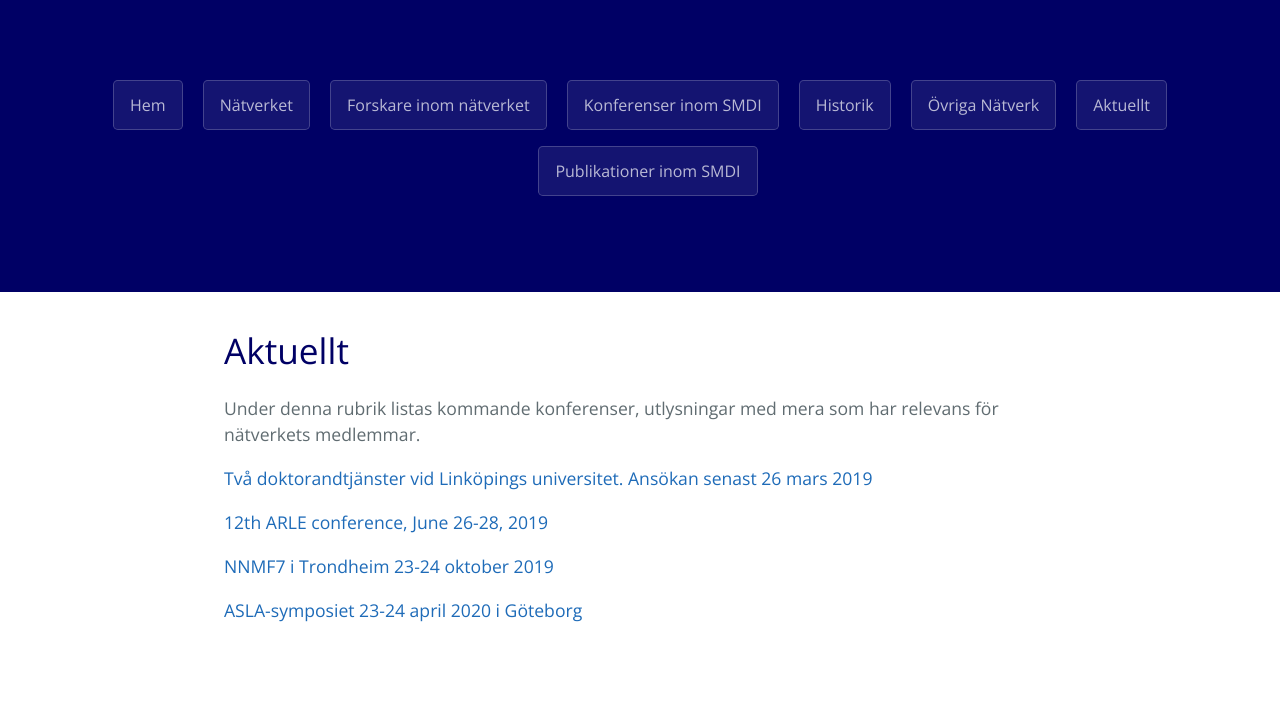
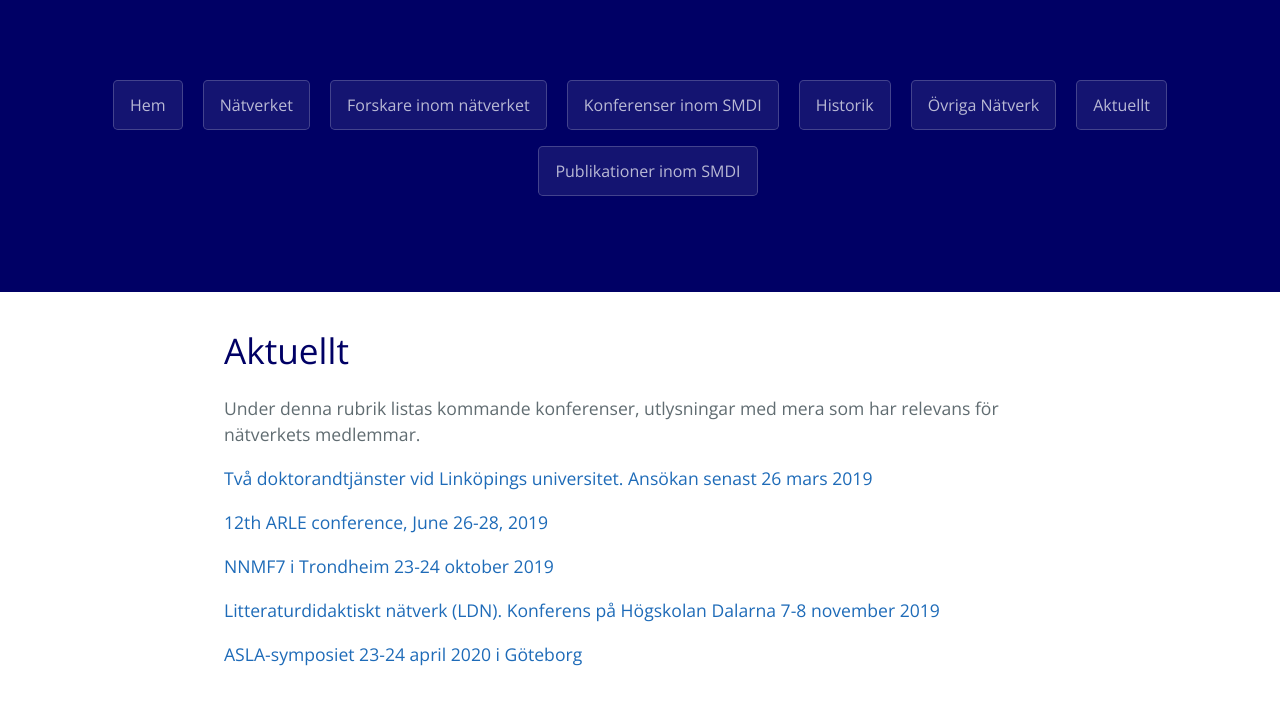
Before and after one commit to smdihemsida/smdihemsida.github.io, a Jekyll site: the page built from aktuellt.md, in a window 1280 px wide. Shown: the part 303-1020 px from the top of the page. Built offline with Jekyll 4.4.1, drawn with Linux system fonts in a browser that asks for light colours; our own code applies the rules of GitHub Pages for plain Markdown files; before the commit the page ends 976 px from its top, so only the background shows below that.

Commit message:
Update aktuellt.md
Lade till LDN

```diff
--- a/aktuellt.md
+++ b/aktuellt.md
@@ -12,4 +12,6 @@ Under denna rubrik listas kommande konferenser, utlysningar med mera som har rel
 
 [NNMF7 i Trondheim 23-24 oktober 2019](https://www.ntnu.no/nnmf7)
 
+[Litteraturdidaktiskt nätverk (LDN). Konferens på Högskolan Dalarna 7-8 november 2019](https://www.du.se/ldn2019)
+
 [ASLA-symposiet 23-24 april 2020 i Göteborg](https://asla2020.wordpress.com/)
```
